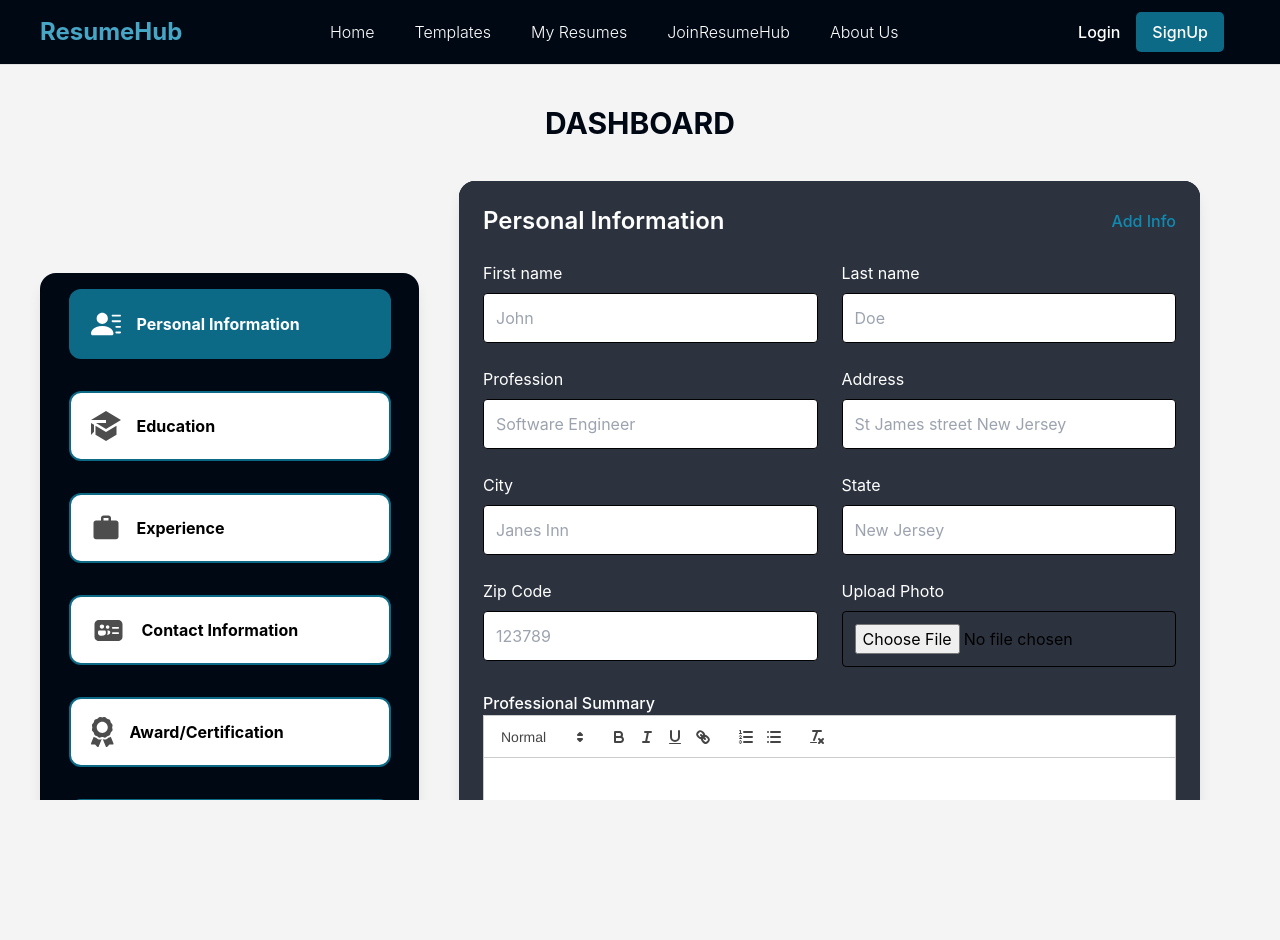
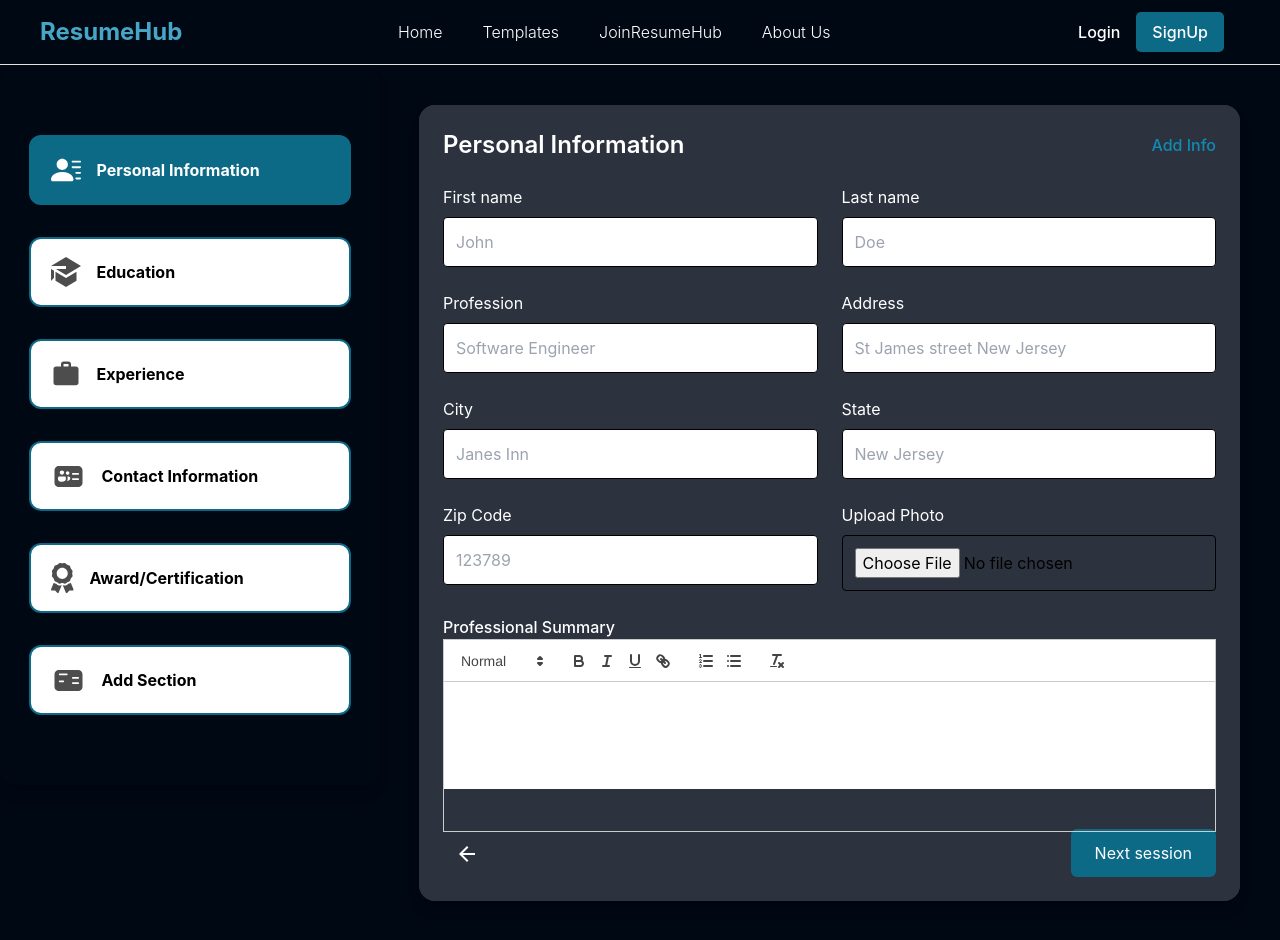
Before and after one commit to jaimin1503/zidio-resume-builder, a React (Vite) app in the folder frontend/: page /fillDetails in a window 1280 px wide. Before the commit the page ends 800 px from the top, so only its background shows below. Built offline with nearby package versions, Linux system fonts and the light colour scheme.

Commit message:
changed the ui

```diff
--- a/frontend/src/App.jsx
+++ b/frontend/src/App.jsx
@@ -14,7 +14,7 @@ import AboutUs from "./pages/AboutUs";
 
 function App() {
   return (
-    <div className="w-screen h-screen min-w-full min-h-screen overflow-x-hidden">
+    <div className="w-screen min-w-full min-h-screen bg-richblack-900">
       <Navbar />
       <Routes>
         <Route path="/" element={<Home />} />
--- a/frontend/src/components/FormContainer.jsx
+++ b/frontend/src/components/FormContainer.jsx
@@ -17,8 +17,6 @@ const formComponents = [
   AddSection,
 ];
 
-// hello kausalya
-
 export default function FormContainer() {
   const { globalIndex } = useSelector((state) => state.globalIndex);
   const FormComponent = formComponents[globalIndex];
@@ -28,7 +26,7 @@ export default function FormContainer() {
       {/* <div>
         <img className=" m-5 cursor-pointer" src={openIcon} alt="" />
       </div> */}
-      <div className="w-full m-5 bg-richblack-900 rounded-2xl sm:m-10 lg:mx-10">
+      <div className="w-full m-5 bg-richblack-700 rounded-2xl sm:m-10 lg:mx-10">
         <FormComponent />
       </div>
     </>
--- a/frontend/src/components/Navbar.jsx
+++ b/frontend/src/components/Navbar.jsx
@@ -1,4 +1,3 @@
-
 import Drawer from "@mui/material/Drawer";
 import { useEffect, useState } from "react";
 import ResponsiveNavbar from "./ResponsiveNavbar";
@@ -8,21 +7,17 @@ import { Box } from "@mui/material";
 import { useDispatch, useSelector } from "react-redux";
 import { logout } from "../utils/auth";
 import { setToken } from "../redux/slices/authSlice";
-
 export default function Navbar() {
   const [open, setOpen] = useState(false);
   const { token } = useSelector((state) => state.auth);
   const dispatch = useDispatch();
-
   const toggleDrawer = (newOpen) => () => {
     setOpen(newOpen);
   };
-
   const handleLogout = () => {
     dispatch(logout());
     window.location.href = "/login";
   };
-
   useEffect(() => {
     const token = localStorage.getItem("token");
     if (token) {
@@ -32,7 +27,7 @@ export default function Navbar() {
 
   return (
     <>
-      <div className="w-full h-18 py-3 flex justify-between sticky top-0 z-50  bg-richblack-900 border-b-[0.1px] border-pure-greys-25 px-6 lg:px-10">
+      <div className="w-full h-18 py-3 flex justify-between sticky top-0 z-50  bg-richblack-900 border-b-[0.1px] border-pure-greys-25 px-10">
         <Drawer anchor="right" open={open} onClose={toggleDrawer(false)}>
           <Box
             sx={{
@@ -47,7 +42,6 @@ export default function Navbar() {
             />
           </Box>
         </Drawer>
-
         <nav className="w-full flex items-center justify-between text-white">
           <div className="left text-2xl font-bold text-blue-100 cursor-pointer">
             ResumeHub
@@ -67,13 +61,6 @@ export default function Navbar() {
                 style={{ transition: "0.3s" }}
               >
                 Templates
-              </Link>
-              <Link
-                to={"/myresumes"}
-                className=" cursor-pointer hover:text-blue-100 text-md font-light"
-                style={{ transition: "0.3s" }}
-              >
-                My Resumes
               </Link>
               <li
                 className=" cursor-pointer hover:text-blue-100 textmd font-light"
@@ -116,7 +103,6 @@ export default function Navbar() {
               </button>
             </div>
           )}
-
           <div
             onClick={toggleDrawer(true)}
             className=" text-white p-4 lg:hidden cursor-pointer"
--- a/frontend/src/components/ResponsiveNavbar.jsx
+++ b/frontend/src/components/ResponsiveNavbar.jsx
@@ -22,11 +22,6 @@ const ResponsiveNavbar = ({ toggleDrawer, token, handleLogout }) => {
           <li className=" p-4 border-b flex">
             <a className=" text-lg" href="/templates">
               Templates
-            </a>
-          </li>
-          <li className=" p-4 border-b flex">
-            <a className=" text-lg" href="/myresumes">
-              My Resumes
             </a>
           </li>
           <li className=" p-4 border-b flex">
--- a/frontend/src/components/SideBar.jsx
+++ b/frontend/src/components/SideBar.jsx
@@ -24,7 +24,7 @@ export default function SideBar({ toggleDrawer }) {
   ];
 
   return (
-    <div className="rounded-2xl flex flex-col justify-center items-center bg-richblack-900 w-[379px] h-auto shadow-lg">
+    <div className="rounded-2xl flex flex-col justify-center items-center bg-richblack-900 w-[379px] h-[90vh] shadow-lg">
       {/* <CloseIcon
         onClick={() => toggleDrawer(false)}
         className="cursor-pointer"
--- a/frontend/src/pages/FillDetails.jsx
+++ b/frontend/src/pages/FillDetails.jsx
@@ -14,16 +14,32 @@ export default function FillDetails() {
   };
   return (
     <>
-      <div className="text-white w-full h-full px-10 py-10">
-        <h2 class="text-center text-richblack-900 text-3xl font-bold">
-          DASHBOARD
-        </h2>
-        <div className="flex justify-center items-center w-full">
-          <div className="hidden lg:block">
+      <div className=" text-white">
+        {/* <div className="topBar h-[20vh] bg-blue-300 flex justify-between">
+      <h1 className=" font-bold text-3xl text-whit px-10 py-10">ResumeHub</h1>
+      <Link
+        to={"/templates"}
+        className=" text-xl font-medium cursor-pointer px-10 py-10"
+      >
+        ChangeTemplate
+      </Link>
+    </div> */}
+        <div className=" flex w-screen">
+          <div className=" hidden lg:block">
             <SideBar />
           </div>
           <FormContainer />
         </div>
+        {/* <Drawer anchor="left" open={open} onClose={() => toggleDrawer(false)}>
+      <Box
+        sx={{
+          backgroundColor: "rgb(22 29 41)",
+          height: "100%",
+        }}
+      >
+        <SideBar toggleDrawer={toggleDrawer} />
+      </Box>
+    </Drawer> */}
       </div>
     </>
   );
--- a/frontend/src/pages/Home.jsx
+++ b/frontend/src/pages/Home.jsx
@@ -10,7 +10,7 @@ import Navbar from "../components/Navbar";
 
 export default function Home() {
   return (
-    <div className="w-full">
+    <div className="w-full my-10">
       <HomepageHero />
       <Features />
       <HowItWorks />
--- a/frontend/src/pages/Login.jsx
+++ b/frontend/src/pages/Login.jsx
@@ -51,10 +51,10 @@ export default function Login() {
   };
 
   return (
-    <div className="w-full h-full flex justify-center items-center bg-richblack-900 px-10 py-20">
-      <div className="text-white w-full lg:w-1/2 h-auto border border-blue-300 rounded-2xl p-10">
+    <>
+      <div className=" text-white w-fit mx-auto md:border-2 max-w-lg border-blue-300 rounded-2xl p-10 mt-20">
         <h1 className="text-3xl sm:text-4xl font-medium text-center mb-10">
-          Login to ResumeBuilder
+          Login to "Resume-Builder"
         </h1>
         {error && <div className=" text-red-100 mb-4">{error}</div>}
         <form onSubmit={handleSubmit}>
@@ -91,6 +91,6 @@ export default function Login() {
           </a>
         </div>
       </div>
-    </div>
+    </>
   );
 }
```
